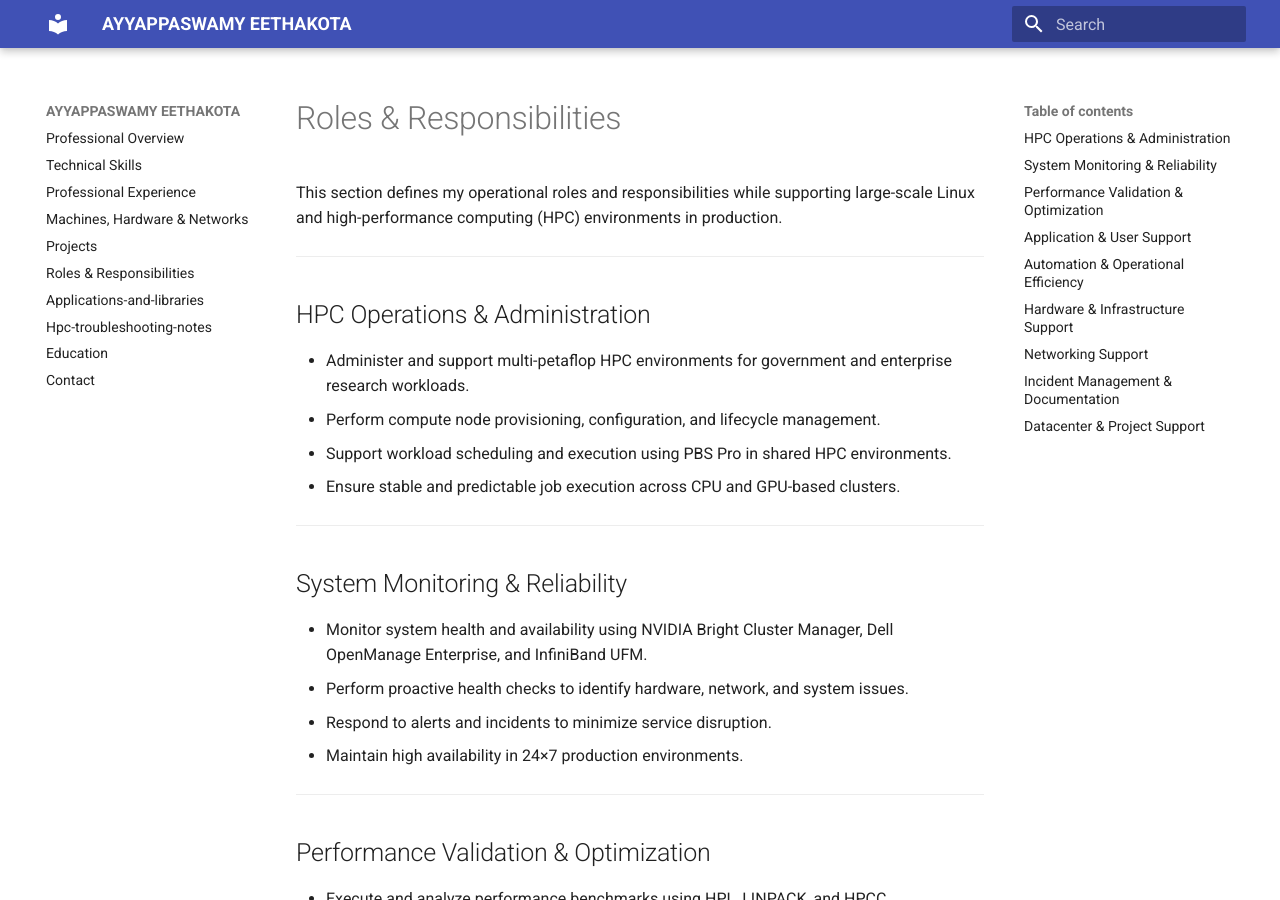
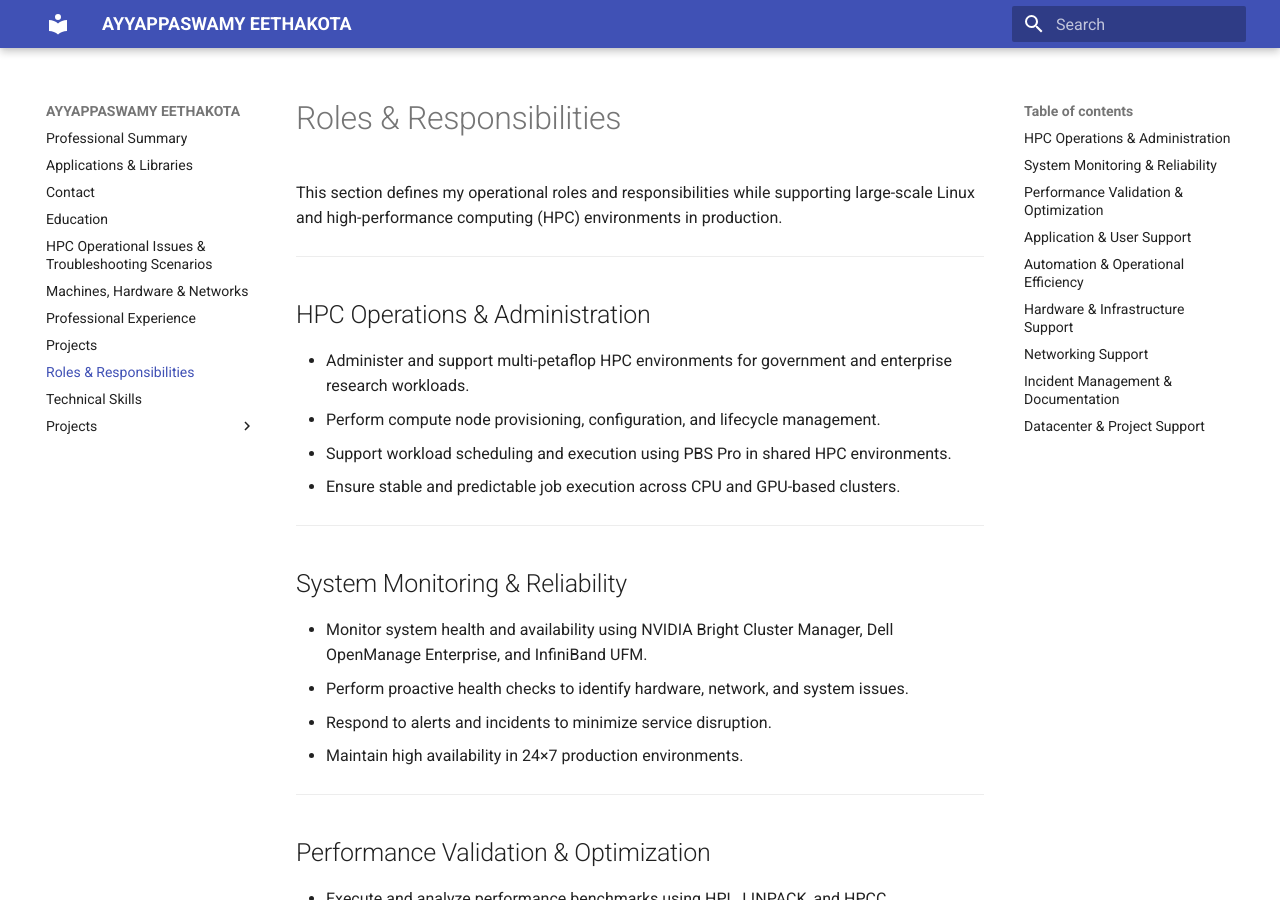
Before and after one commit to hpcteam/hpcteam.github.io, an MkDocs documentation site: the page built from docs/roles-responsibilities.md, in a window 1280 px wide and 900 px high. Built offline with MkDocs 1.6.1 and Material for MkDocs 9.7.7, drawn with Linux system fonts in a browser that asks for light colours; some of the changed lines change nothing that is shown.

Commit message:
Update mkdocs.yml

```diff
--- a/mkdocs.yml
+++ b/mkdocs.yml
@@ -2,23 +2,3 @@ site_name: AYYAPPASWAMY EETHAKOTA
 
 theme:
   name: material
-
-markdown_extensions:
-  - attr_list
-  - toc:
-      permalink: true
-  - pymdownx.emoji:
-      emoji_index: !!python/name:materialx.emoji.twemoji
-      emoji_generator: !!python/name:materialx.emoji.to_svg
-
-nav:
-  - Professional Overview: docs/Professional-Summary.md
-  - Technical Skills: docs/technical-skills.md
-  - Professional Experience: docs/professional-experience.md
-  - Machines, Hardware & Networks: docs/machines-hardware-networks.md
-  - Projects: docs/projects.md
-  - Roles & Responsibilities: docs/roles-responsibilities.md
-  - Applications-and-libraries: docs/applications-and-libraries.md
-  - Hpc-troubleshooting-notes: docs/hpc-troubleshooting-notes.md
-  - Education: docs/education.md
-  - Contact: docs/contact.md
```
